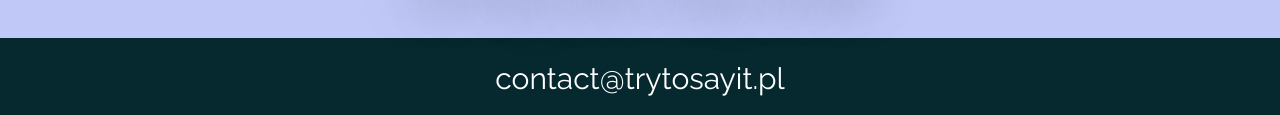
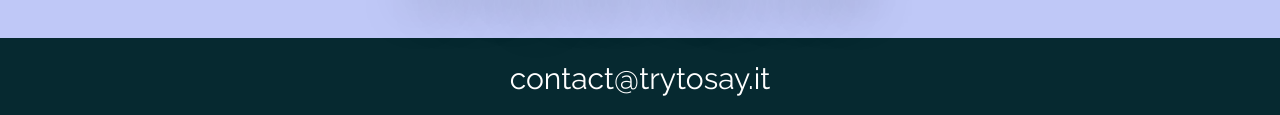
Before and after one commit to chesterxp/trytosayit, a website: page src/index.html in a window 1280 px wide. Shown: the part 682-797 px from the top of the page. Drawn offline with Linux system fonts and the light colour scheme.

Commit message:
Fix address email.

```diff
--- a/src/index.html
+++ b/src/index.html
@@ -17,6 +17,6 @@
         <h1 class="heroTitle">Try<span class="heroTitle__fix">To</span>Say<span class="heroTitle__fix">It</span></h1>
         <div class="subTitle">Coming soon. Stay tuned!</div>
     </div>
-    <div class="footer">contact@trytosayit.pl</div>
+    <div class="footer">contact@trytosay.it</div>
 </body>
 </html>
```
